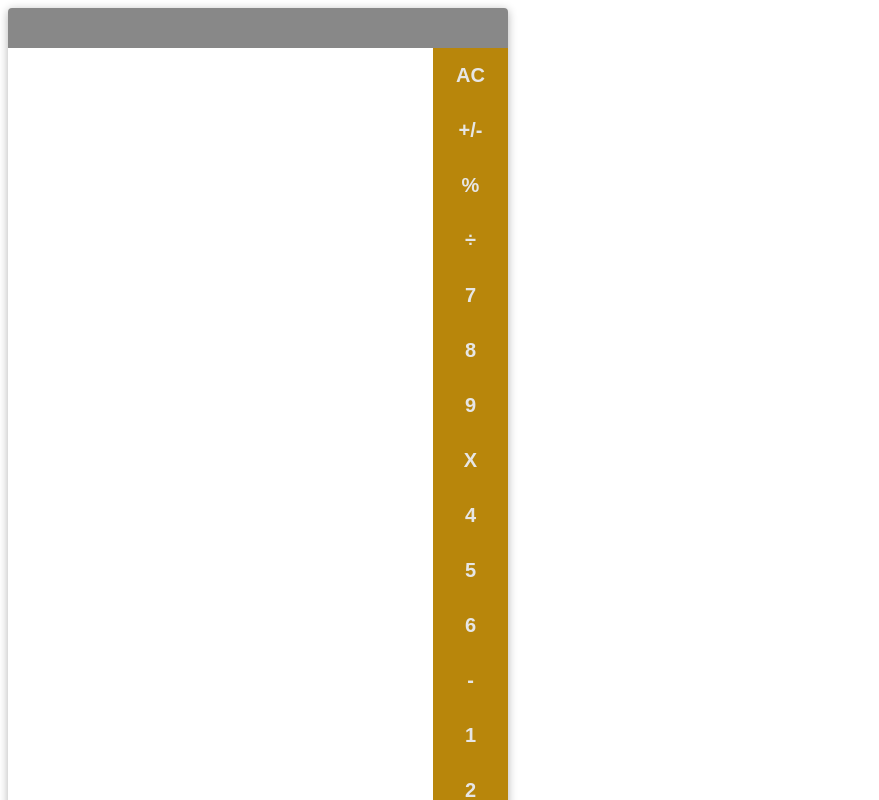
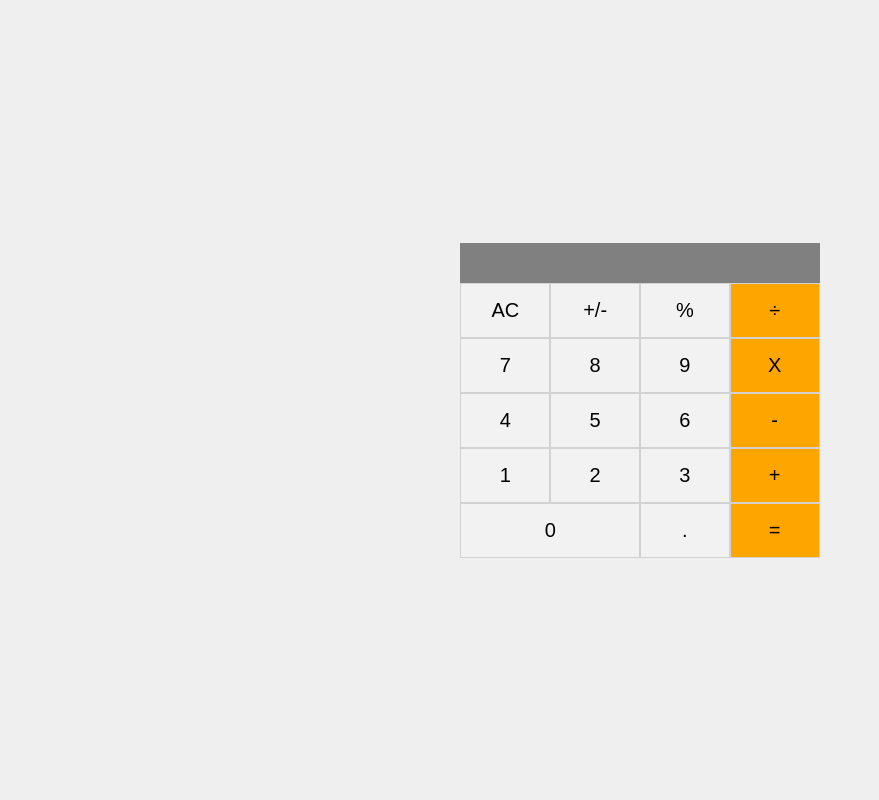
Before and after one commit to tonnymuchui/Math-Magicians, a React (Create React App) app: page / in a window 1280 px wide. Shown: the top 800 px of the page, without its empty margins (0-879 px from the left). Built offline with nearby package versions, Linux system fonts and the light colour scheme.

Commit message:
refactor calculator styling

```diff
--- a/src/components/Calculator.css
+++ b/src/components/Calculator.css
@@ -1,72 +1,55 @@
-body {
-  background-color: #fff;
+* {
+  margin: 0;
+  padding: 0;
+  box-sizing: border-box;
 }
 
-.app {
+body {
+  height: 100vh;
+  background-color: #efefef;
+}
+
+.App {
   display: flex;
-  min-height: 80vh;
+  min-height: 100vh;
   align-items: center;
   justify-content: center;
 }
 
 .calculator {
-  width: 100%;
-  max-width: 500px;
-  background-color: white;
-  border-radius: 4px;
-  overflow: hidden;
-  box-shadow: 0 2px 10px rgba(0, 0, 0, 0.3);
+  display: grid;
+  background-color: grey;
 }
 
 .display {
+  display: grid;
   padding: 20px;
-  text-align: right;
-  background-color: #888;
-  color: #fff;
+  justify-content: end;
+  background-color: grey;
   font-size: 20px;
-  font-weight: 500;
-}
-
-.display span {
-  font-size: 20px;
-  color: #fff;
-}
-
-button {
-  appearance: none;
-  border: none;
-  outline: none;
-  color: #e6e6e6;
-  font-size: 20px;
-  padding: 16px;
-  cursor: pointer;
-  transition: 0.2s;
-}
-
-button:hover {
-  opacity: 0.5;
+  font-weight: 400;
+  color: white;
 }
 
 .operators {
   display: grid;
-  float: right;
-  width: 15%;
+  grid-template-columns: repeat(4, 1fr);
 }
 
-.operators button {
-  flex: 1 1 0%;
-  background-color: darkgoldenrod;
-  font-weight: 800;
+.press-btn,
+.press-btn-1,
+.press-btn-2 {
+  border: 1px solid #d2d2d2;
+  padding: 15px 30px;
+  font-size: 20px;
+  background-color: #f2f2f2;
+  cursor: pointer;
 }
 
-.numbers {
-  display: flex;
-  flex-wrap: wrap;
+.press-btn-2 {
+  grid-column: 1 / span 2;
 }
 
-.numbers button {
-  flex: 1 1 33.333%;
-  background-color: #e6e6e6;
-  color: black;
-  border: 1px solid #e6e6e6;
+.amber {
+  background-color: orange;
 }
```
